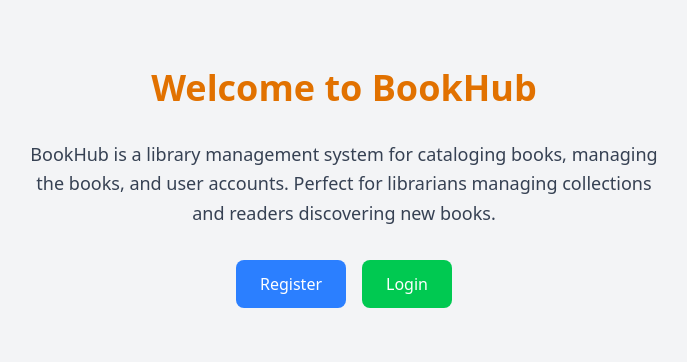
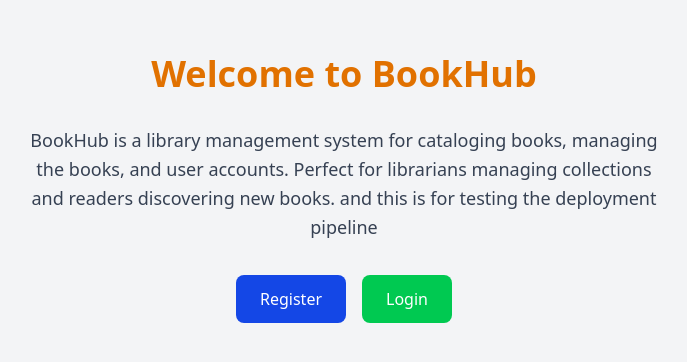
Before and after one commit to Ialbertine/BookHub_DevOpsProject, a React (Vite) app in the folder frontend/: page / in a window 1280 px wide. Shown: the part 212-574 px from the top of the page, without its empty margins (296-983 px from the left). Built offline with nearby package versions, Linux system fonts and the light colour scheme; no server answers.

Commit message:
fix: the url issues

```diff
--- a/frontend/src/api/axiosConfig.ts
+++ b/frontend/src/api/axiosConfig.ts
@@ -2,7 +2,7 @@ import axios from 'axios';
 import { store } from '../store/store';
 import { logout } from '../store/authSlice';
 
-const API_BASE_URL = 'https://bookhub-backend-9r7f.azurewebsites.net';
+const API_BASE_URL = import.meta.env.VITE_API_URL || 'http://localhost:5000';
 
 // Create axios instance
 const axiosInstance = axios.create({
--- a/frontend/src/pages/Home.tsx
+++ b/frontend/src/pages/Home.tsx
@@ -9,12 +9,13 @@ const Home: React.FC = () => {
       <p className="text-lg text-gray-700 text-center max-w-2xl mb-8 px-4 leading-relaxed">
         BookHub is a library management system for cataloging books, managing the books, and user accounts.
         Perfect for librarians managing collections and readers discovering new books.
+        and this is for testing the deployment pipeline
       </p>
 
       <div className="flex gap-4">
         <Link
           to="/register"
-          className="bg-blue-500 hover:bg-blue-600 text-white px-6 py-3 rounded-lg transition duration-200"
+          className="bg-blue-700 hover:bg-blue-600 text-white px-6 py-3 rounded-lg transition duration-200"
         >
           Register
         </Link>
```
